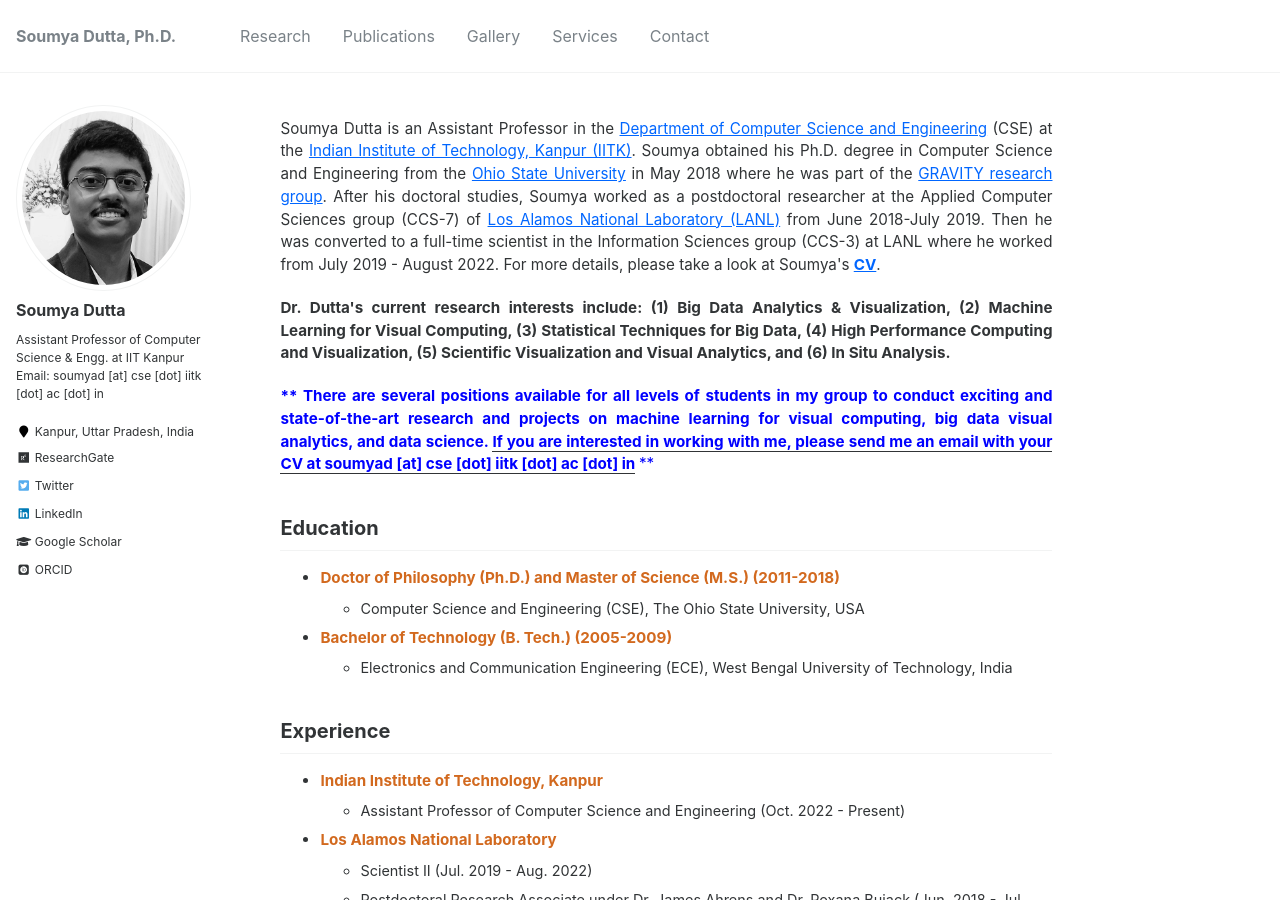
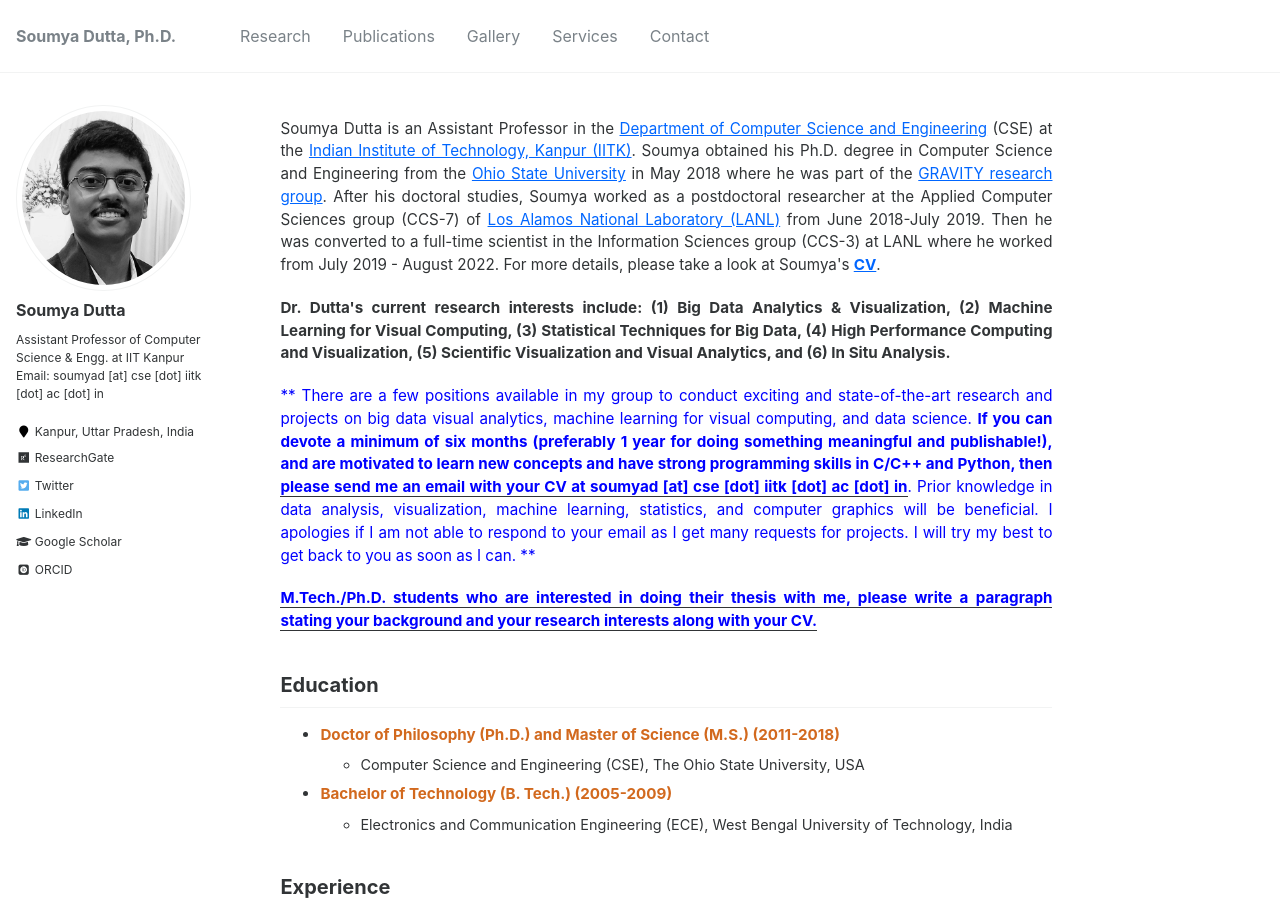
Before and after one commit to soumyadutta-cse/soumyadutta-cse.github.io, a Jekyll site: the page built from _pages/about.md, in a window 1280 px wide and 900 px high. Built offline with Jekyll 4.4.1, drawn with Linux system fonts in a browser that asks for light colours; some web fonts are replaced.

Commit message:
edit in student announcements

```diff
--- a/_pages/about.md
+++ b/_pages/about.md
@@ -20,11 +20,15 @@ Dr. Dutta's current research interests include: (1) Big Data Analytics & Visuali
 
 <p>
 <span style="color:blue">
-<b>** There are several positions available for all levels of students in my group to conduct exciting and state-of-the-art research and projects on machine learning for visual computing, big data visual analytics, and data science. <u> If you are interested in working with me, please send me an email with your CV at soumyad [at] cse [dot] iitk [dot] ac [dot] in</u> </b> **
+** There are a few positions available in my group to conduct exciting and state-of-the-art research and projects on big data visual analytics, machine learning for visual computing,  and data science. <b>If you can devote a minimum of six months (preferably 1 year for doing something meaningful and publishable!), and are motivated to learn new concepts and have strong programming skills in C/C++ and Python, then <u> please send me an email with your CV at soumyad [at] cse [dot] iitk [dot] ac [dot] in</u></b>. Prior knowledge in data analysis, visualization, machine learning, statistics, and computer graphics will be beneficial. I apologies if I am not able to respond to your email as I get many requests for projects. I will try my best to get back to you as soon as I can. **
 </span>
+
+
+<p><u><b> <span style="color:blue">M.Tech./Ph.D. students who are interested in doing their thesis with me, please write a paragraph stating your background and your research interests along with your CV.</span></b></u></p>
 </p>
 
 </div>
+
 
 
 ## Education
```
Also changed, not shown: _pages/research.md (+4 -1 lines).
